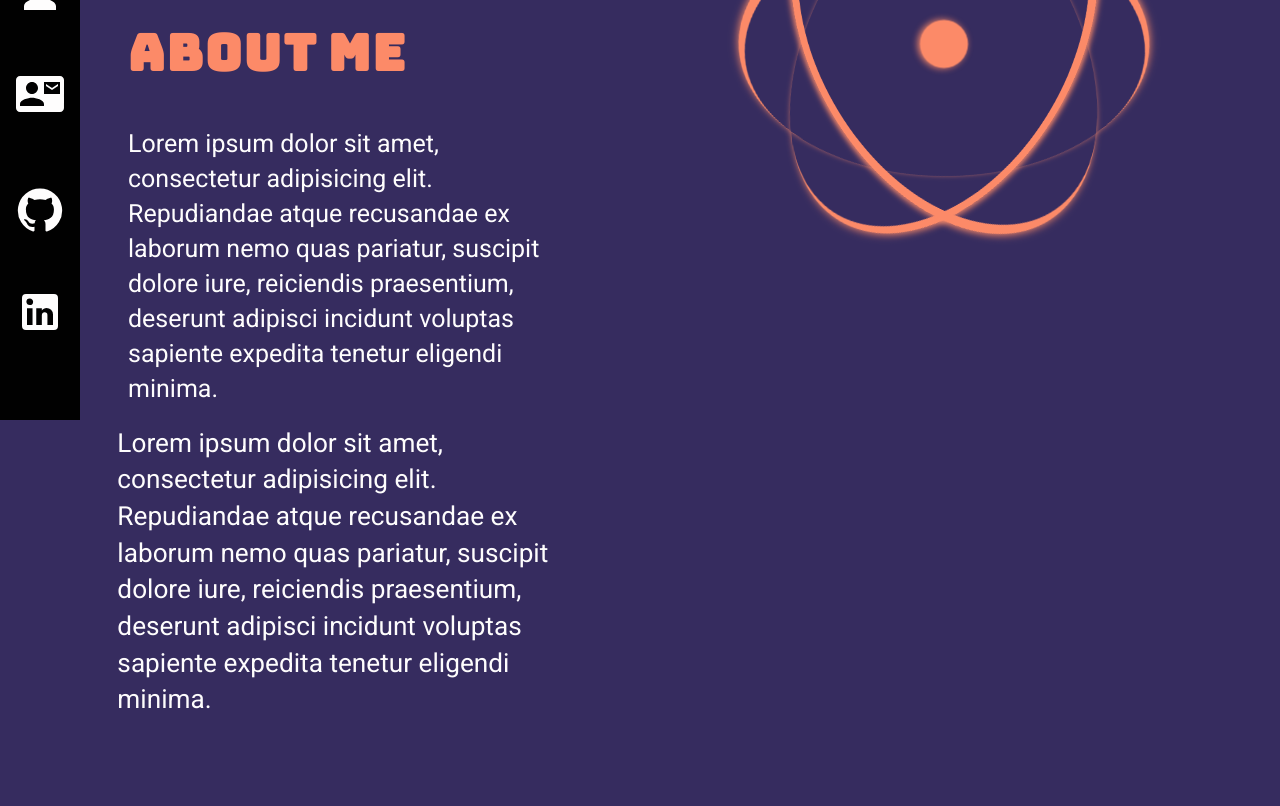
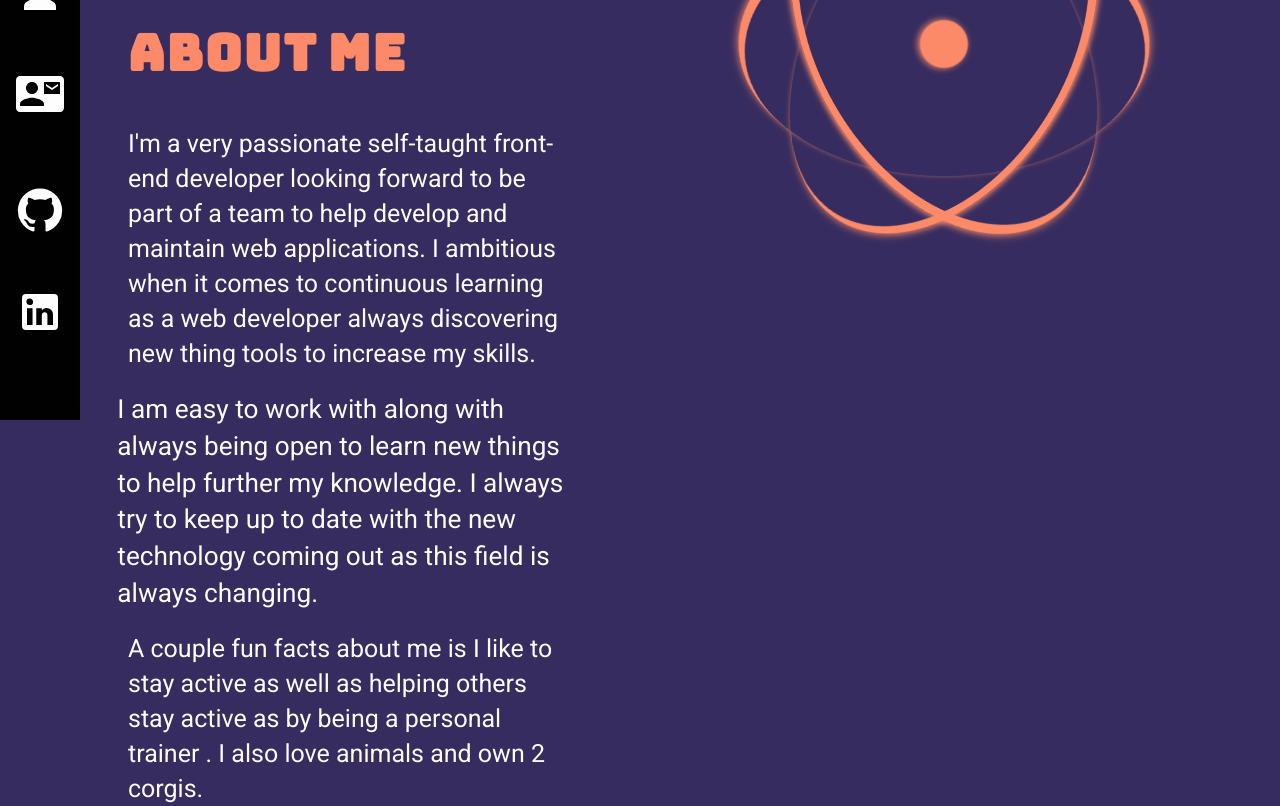
Before and after one commit to LifestreamX/portfolio, a React (Create React App) app: page /about in a window 1280 px wide. Shown: the part 380-1186 px from the top of the page. Before the commit the page ends 1098 px from the top, so only its background shows below. Built offline with nearby package versions, Linux system fonts and the light colour scheme.

Commit message:
built about page

```diff
--- a/src/pages/About/About.js
+++ b/src/pages/About/About.js
@@ -29,16 +29,20 @@ const About = () => {
         </h1>
 
         <p>
-          Lorem ipsum dolor sit amet, consectetur adipisicing elit. Repudiandae
-          atque recusandae ex laborum nemo quas pariatur, suscipit dolore iure,
-          reiciendis praesentium, deserunt adipisci incidunt voluptas sapiente
-          expedita tenetur eligendi minima.
+          I'm a very passionate self-taught front-end developer looking forward
+          to be part of a team to help develop and maintain web applications. I
+          ambitious when it comes to continuous learning as a web developer
+          always discovering new thing tools to increase my skills.
         </p>
         <p>
-          Lorem ipsum dolor sit amet, consectetur adipisicing elit. Repudiandae
-          atque recusandae ex laborum nemo quas pariatur, suscipit dolore iure,
-          reiciendis praesentium, deserunt adipisci incidunt voluptas sapiente
-          expedita tenetur eligendi minima.
+          I am easy to work with along with always being open to learn new
+          things to help further my knowledge. I always try to keep up to date
+          with the new technology coming out as this field is always changing.
+        </p>
+        <p>
+          A couple fun facts about me is I like to stay active as well as
+          helping others stay active as by being a personal trainer . I also
+          love animals and own 2 corgis.
         </p>
       </div>
 
--- a/src/pages/About/About.scss
+++ b/src/pages/About/About.scss
@@ -33,6 +33,9 @@
       &:nth-child(3) {
         animation-delay: 4s;
       }
+      &:nth-child(4) {
+        animation-delay: 6s;
+      }
     }
   }
 
```
